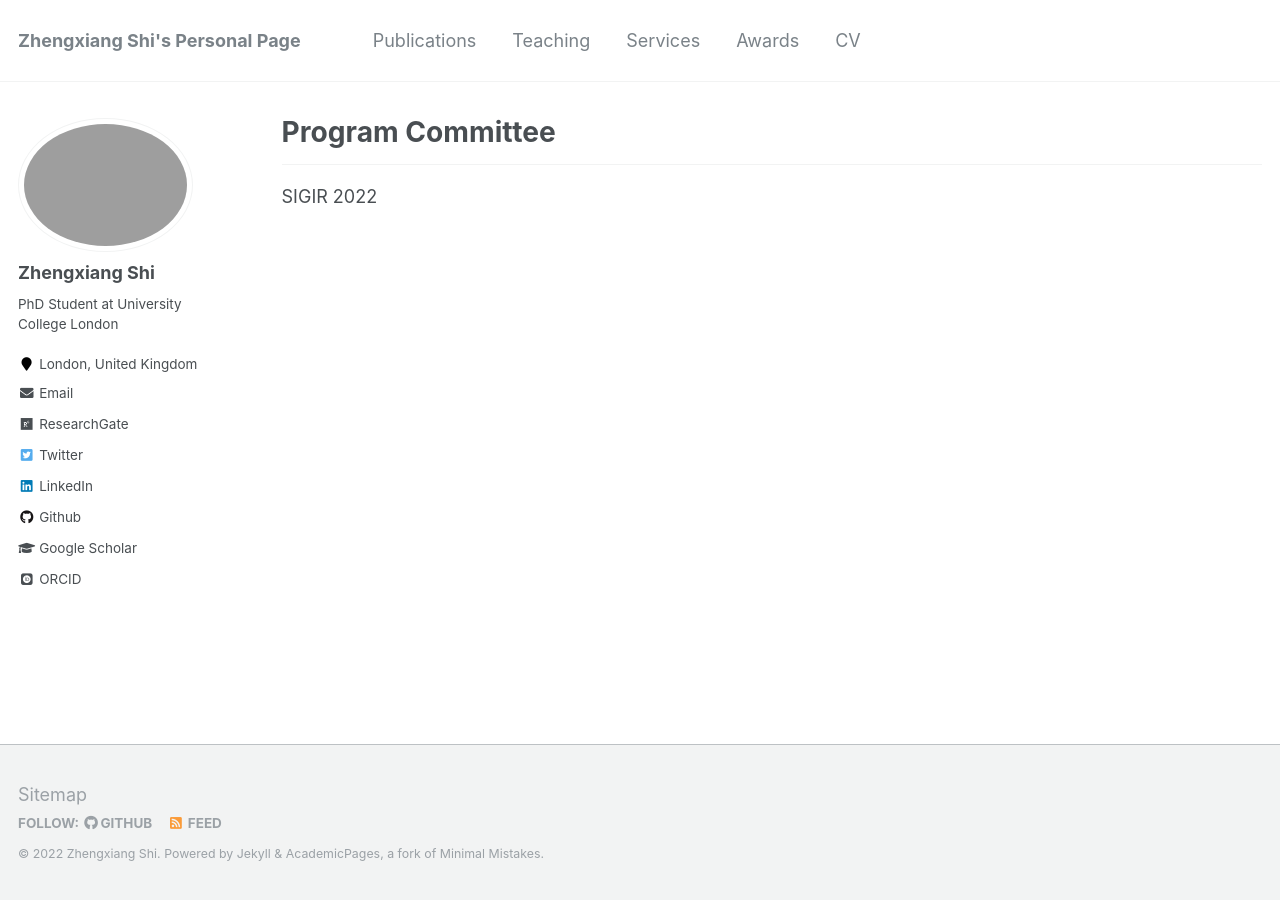
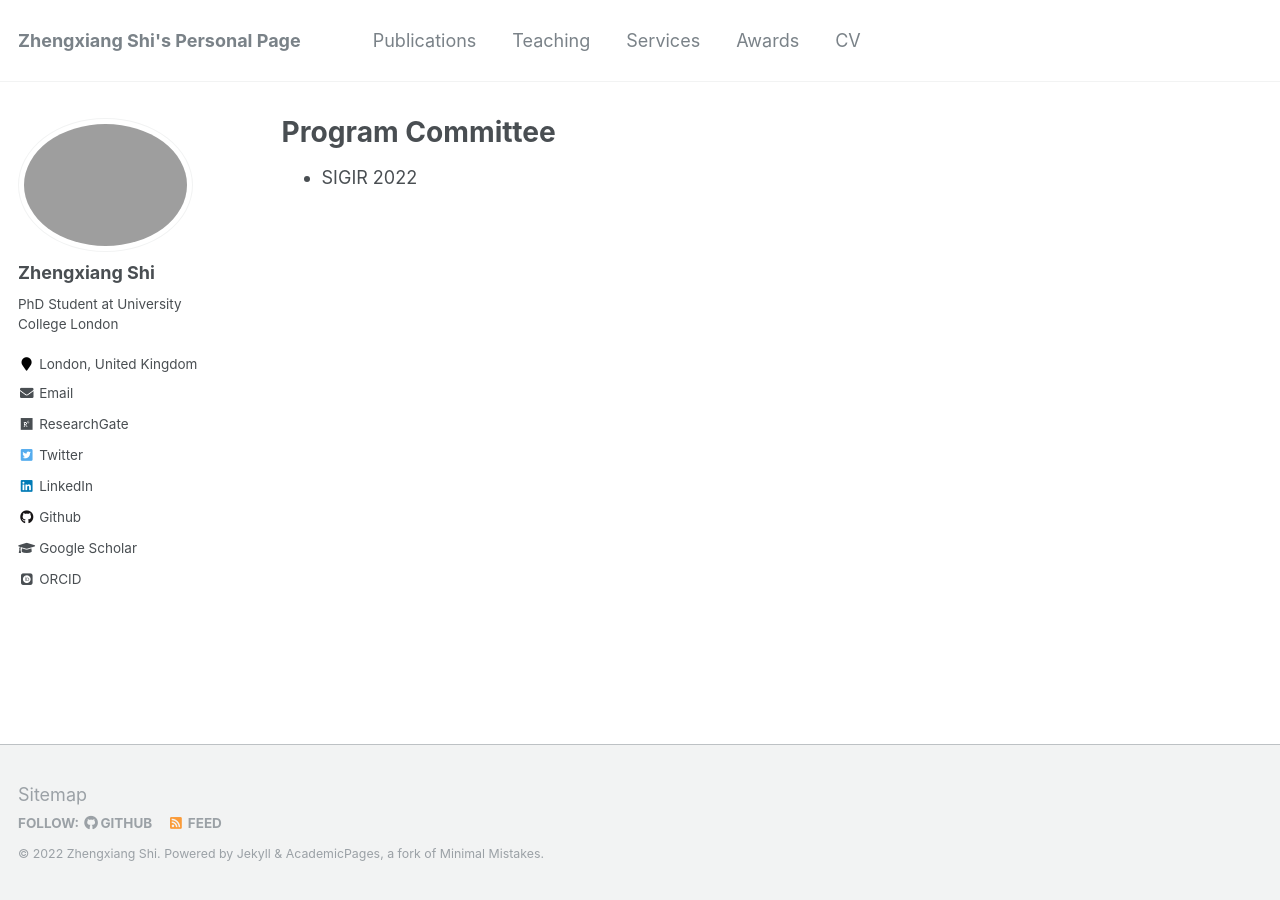
Before and after one commit to ZhengxiangShi/zhengxiangshi.github.io, a Jekyll site: the page built from _pages/services.md, in a window 1280 px wide. Built offline with Jekyll 4.4.1, drawn with Linux system fonts in a browser that asks for light colours; some web fonts are replaced.

Commit message:
feat: update review jobs

```diff
--- a/_pages/services.md
+++ b/_pages/services.md
@@ -5,5 +5,4 @@ permalink: /services/
 author_profile: true
 ---
 
-------
-SIGIR 2022
+- SIGIR 2022
```
